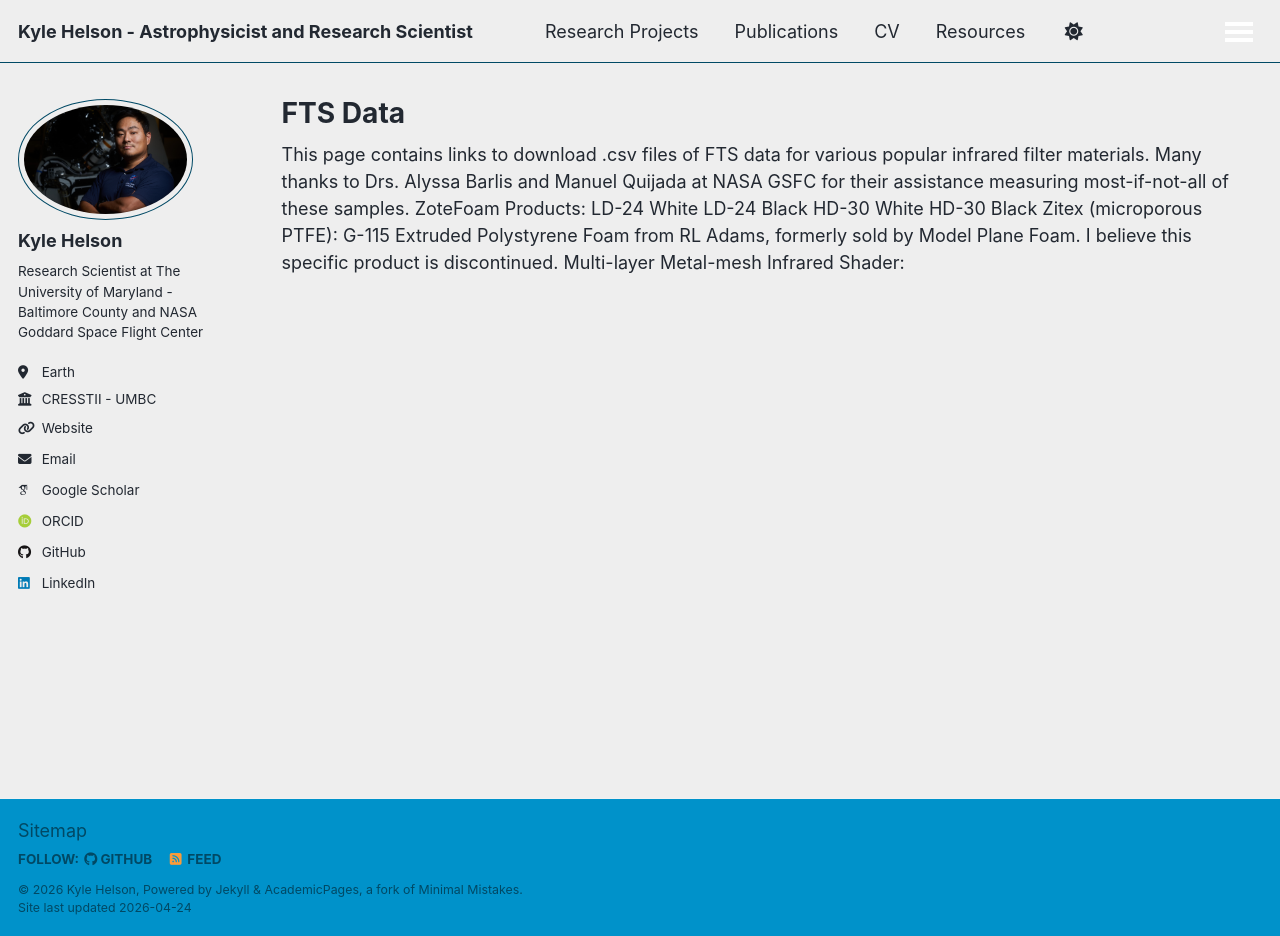
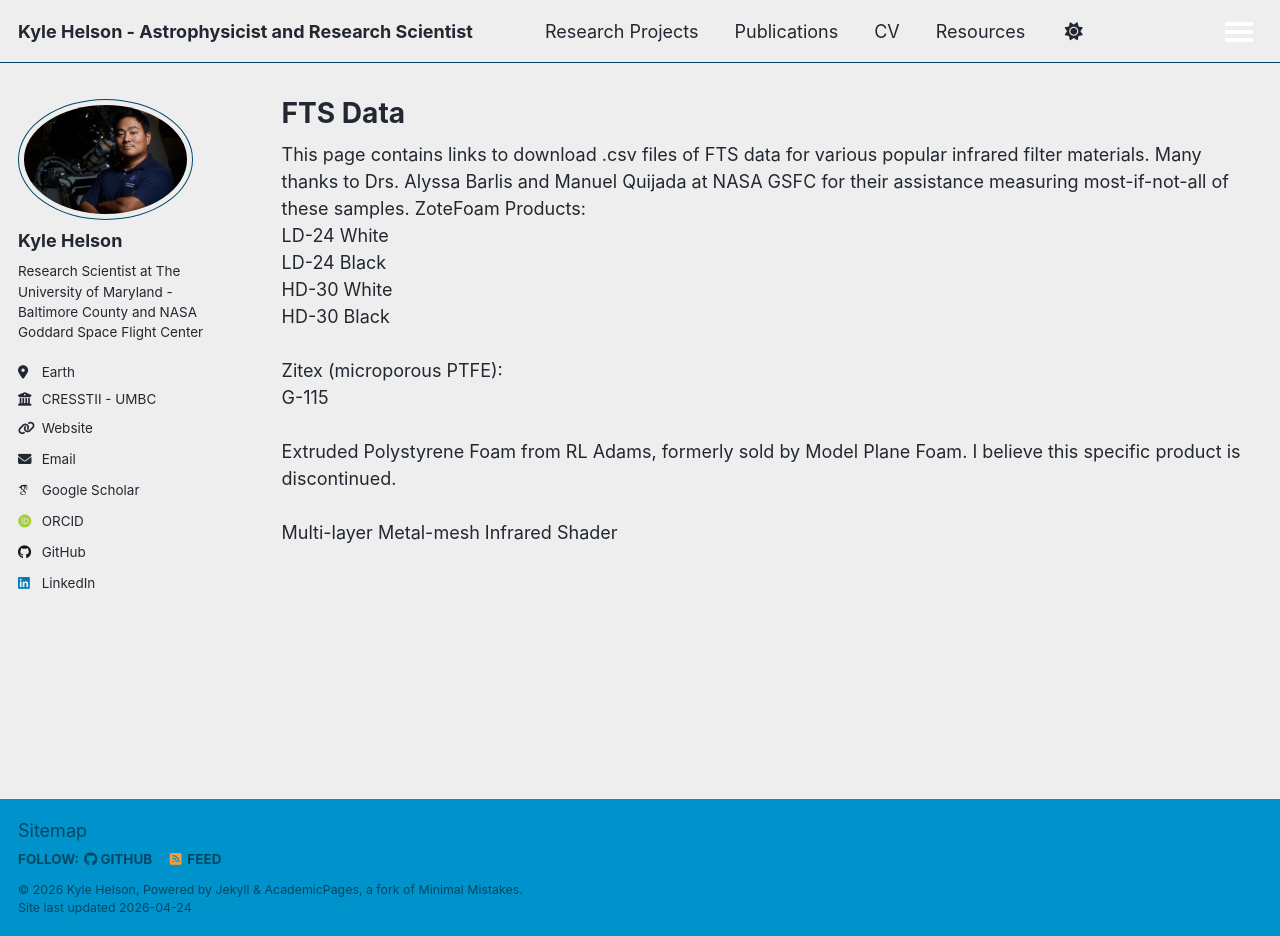
Before and after one commit to kylehelson/kylehelson.github.io, a Jekyll site: the page built from _pages/fts_data.html, in a window 1280 px wide and 936 px high. Built offline with Jekyll 4.4.1, drawn with Linux system fonts in a browser that asks for light colours; some web fonts are replaced; a script that is not in the unit is left out.

```diff
--- a/_pages/fts_data.html
+++ b/_pages/fts_data.html
@@ -9,15 +9,15 @@ This page contains links to download .csv files of FTS data for various popular
 
 
 ZoteFoam Products:
-
-LD-24 White
-LD-24 Black
-HD-30 White
-HD-30 Black
-
-Zitex (microporous PTFE):
-G-115
-
-Extruded Polystyrene Foam from RL Adams, formerly sold by Model Plane Foam. I believe this specific product is discontinued.
-
-Multi-layer Metal-mesh Infrared Shader:
+<br>
+LD-24 White<br>
+LD-24 Black<br>
+HD-30 White<br>
+HD-30 Black<br>
+<br>
+Zitex (microporous PTFE):<br>
+G-115<br>
+<br>
+Extruded Polystyrene Foam from RL Adams, formerly sold by Model Plane Foam. I believe this specific product is discontinued.<br>
+<br>
+Multi-layer Metal-mesh Infrared Shader<br>
```
